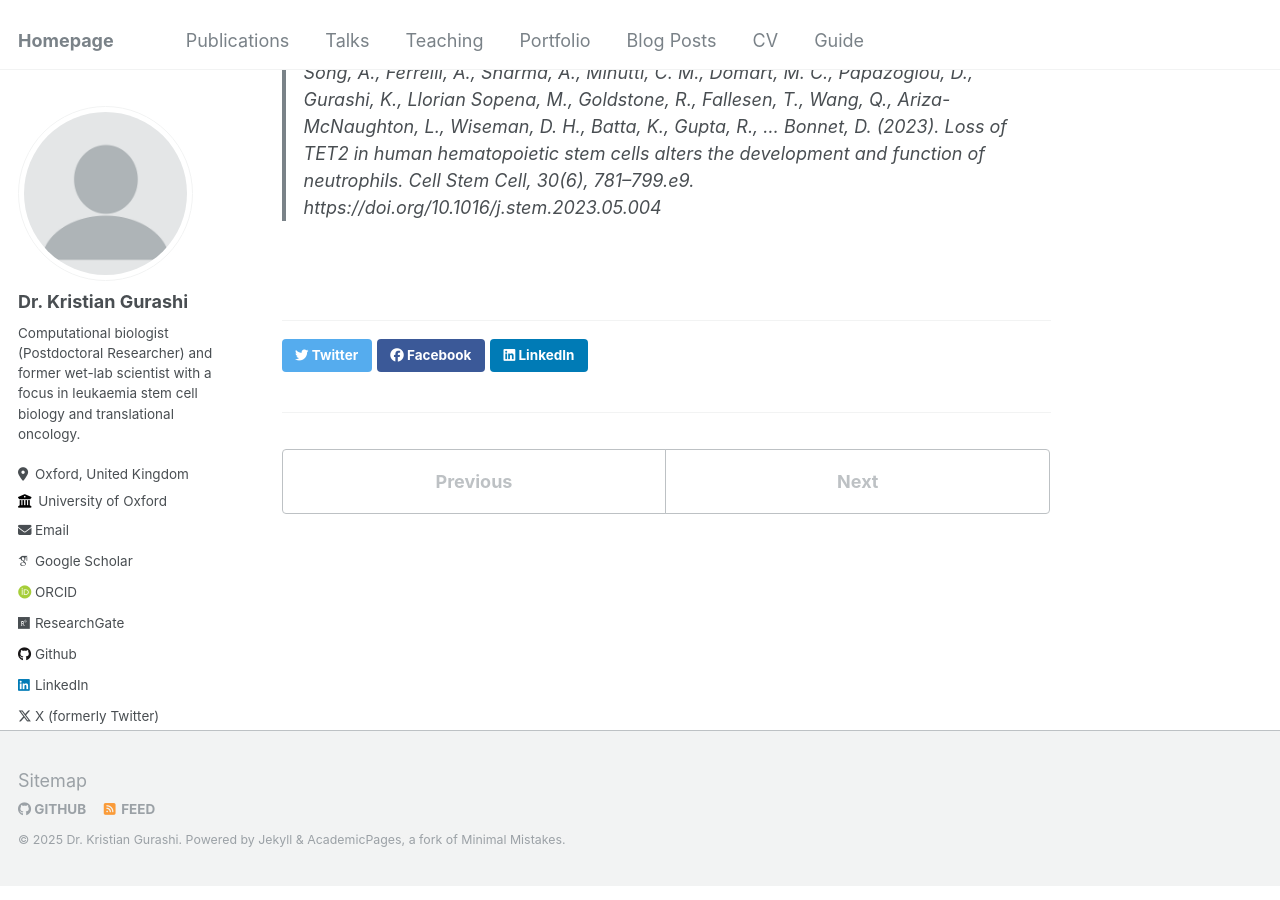
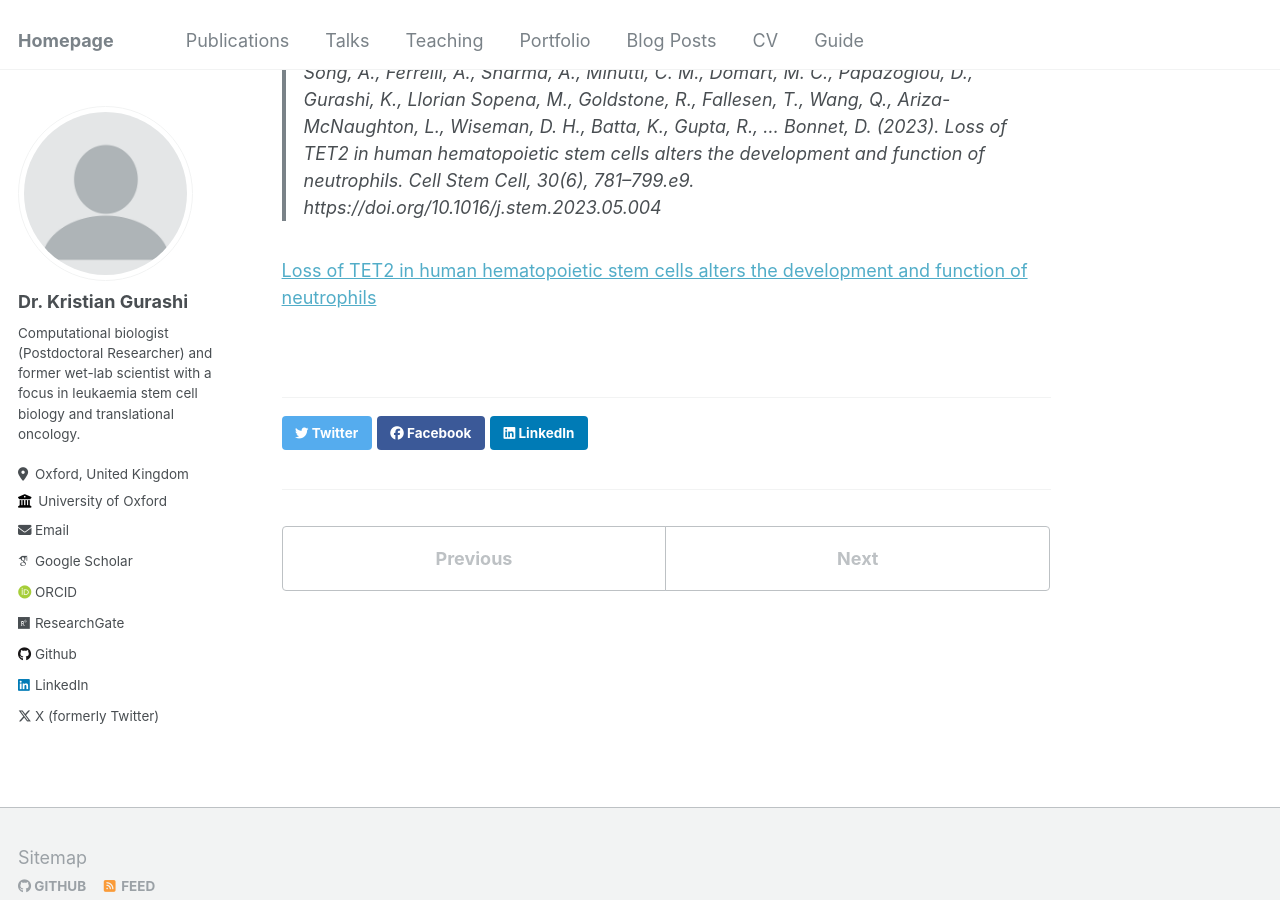
Before and after one commit to EspressoKris/Portfolio, a Jekyll site: the page built from _publications/2023-06-01-CSC.md, in a window 1280 px wide and 900 px high, scrolled down 1615 px. Built offline with Jekyll 4.4.1, drawn with Linux system fonts in a browser that asks for light colours; some web fonts are replaced.

Commit message:
20250216__17:13__kgurashi

```diff
--- a/_publications/2023-06-01-CSC.md
+++ b/_publications/2023-06-01-CSC.md
@@ -8,7 +8,6 @@ venue: 'Cell Stem Cell'
 paperurl: https://doi.org/10.1016/j.stem.2023.05.004
 metrics: <a href="https://plu.mx/plum/a/?doi=10.1016%2Fj.stem.2023.05.004" data-popup="right" data-size="large" class="plumx-plum-print-popup" data-site="plum" data-hide-when-empty="true">Loss of TET2 in human hematopoietic stem cells alters the development and function of neutrophils</a>
 ---
-
 ### Publication link
 [https://doi.org/10.1016/j.stem.2023.05.004](https://doi.org/10.1016/j.stem.2023.05.004)
 
@@ -28,3 +27,5 @@ Somatic mutations commonly occur in hematopoietic stem cells (HSCs). Some mutant
 
 ### Citation
 > Huerga Encabo, H., Aramburu, I. V., Garcia-Albornoz, M., Piganeau, M., Wood, H., Song, A., Ferrelli, A., Sharma, A., Minutti, C. M., Domart, M. C., Papazoglou, D., Gurashi, K., Llorian Sopena, M., Goldstone, R., Fallesen, T., Wang, Q., Ariza-McNaughton, L., Wiseman, D. H., Batta, K., Gupta, R., … Bonnet, D. (2023). Loss of TET2 in human hematopoietic stem cells alters the development and function of neutrophils. *Cell Stem Cell, 30*(6), 781–799.e9. https://doi.org/10.1016/j.stem.2023.05.004
+
+<a href="https://plu.mx/plum/a/?doi=10.1016%2Fj.stem.2023.05.004" data-popup="right" data-size="large" class="plumx-plum-print-popup" data-site="plum" data-hide-when-empty="true">Loss of TET2 in human hematopoietic stem cells alters the development and function of neutrophils</a>
```
